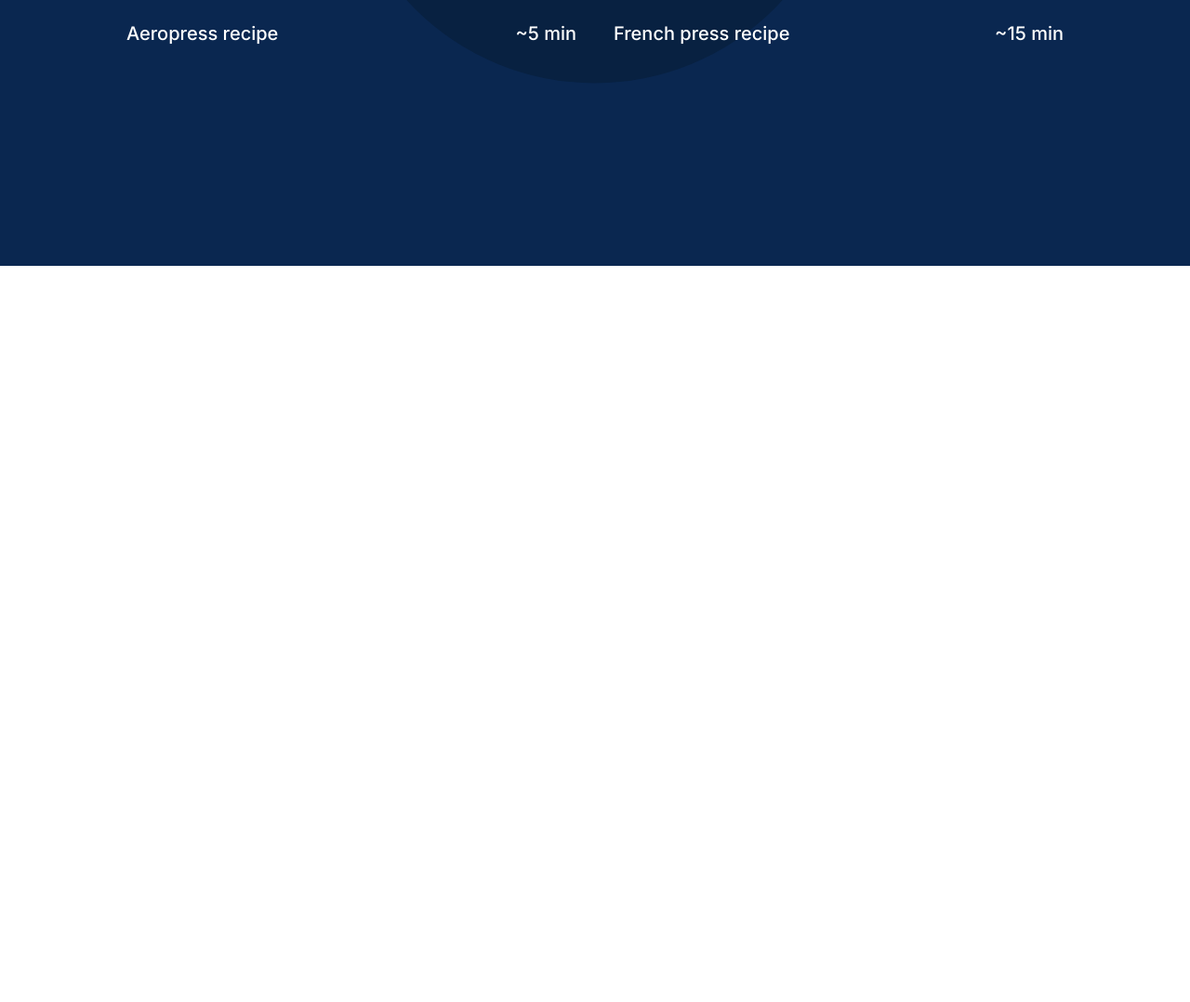
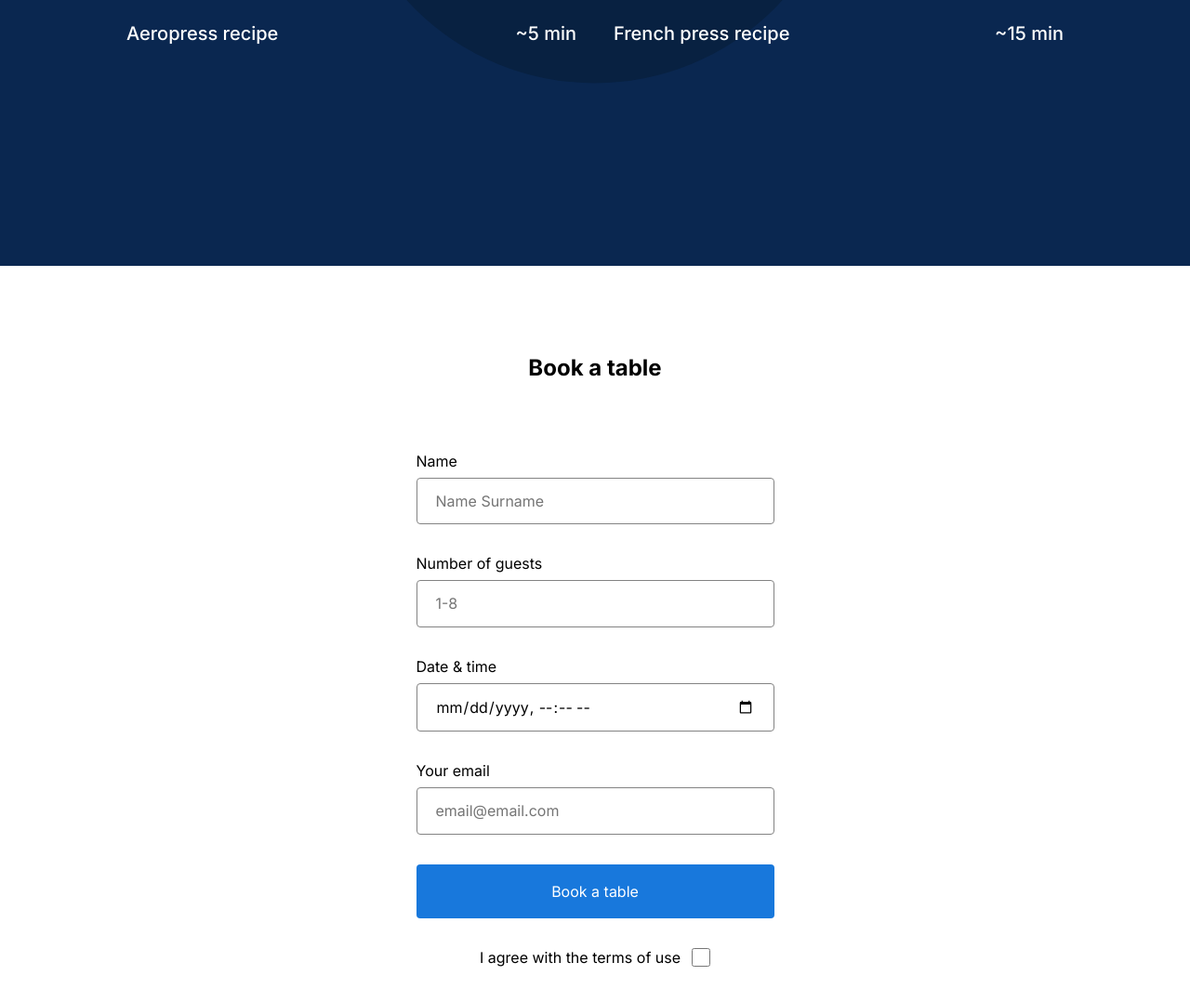
Before and after one commit to Keita430/se_project_coffeeshop, a plain HTML site: page index.html in a window 1280 px wide. Shown: the part 1466-2544 px from the top of the page at 93% size. Before the commit the page ends 1752 px from the top, so only its background shows below. Drawn offline with Linux system fonts and the light colour scheme.

Commit message:
form complete

```diff
--- a/index.html
+++ b/index.html
@@ -101,7 +101,66 @@
             </li>
           </ul>
         </section>
-        <section id="Book-a-Table" class="reservation"></section>
+        <section id="Book-a-Table" class="reservation">
+          <h2 class="reservation__title">Book a table</h2>
+          <form class="reservation__form form">
+            <fieldset class="form__fieldset">
+              <label for="name-input" class="form__label"
+                >Name
+                <input
+                  class="form__input"
+                  id="name-input"
+                  type="text"
+                  required
+                  placeholder="Name Surname"
+                />
+              </label>
+              <label for="guests" class="form__label"
+                >Number of guests
+                <input
+                  class="form__input"
+                  id="guests"
+                  type="number"
+                  min="1"
+                  max="8"
+                  required
+                  placeholder="1-8"
+                />
+              </label>
+              <label for="date-time" class="form__label"
+                >Date & time
+                <input
+                  class="form__input"
+                  id="date-time"
+                  type="datetime-local"
+                  required
+                />
+              </label>
+              <label for="email" class="form__label"
+                >Your email
+                <input
+                  class="form__input"
+                  id="email"
+                  type="email"
+                  required
+                  placeholder="email@email.com"
+                />
+              </label>
+            </fieldset>
+            <button class="form__button">Book a table</button>
+            <label
+              for="terms-of-use"
+              class="form__label form__label_type_checkbox"
+              >I agree with the terms of use
+              <input
+                class="form__checkbox"
+                id="terms-of-use"
+                type="checkbox"
+                required
+              />
+            </label>
+          </form>
+        </section>
         <section id="Menu" class="menu"></section>
         <section class="about"></section>
       </main>
--- a/pages/index.css
+++ b/pages/index.css
@@ -140,3 +140,63 @@
   height: 273px;
   width: 480px;
 }
+
+.reservation {
+  padding: 100px 0 120px;
+}
+
+.reservation__title {
+  margin: 0 0 80px;
+  text-align: center;
+}
+
+.reservation__form {
+  margin: 0 auto;
+}
+
+.form {
+  max-width: 385px;
+}
+
+.form__fieldset {
+  margin: 0;
+  padding: 0;
+  border: none;
+}
+
+.form__input {
+  display: block;
+  width: 100%;
+  padding: 15px 20px;
+  box-sizing: border-box;
+  margin: 8px 0 32px;
+  border: 1px solid #838383;
+  border-radius: 4px;
+}
+
+.form__button {
+  border-radius: 4px;
+  width: 100%;
+  border: none;
+  padding: 20px 0;
+  margin-bottom: 32px;
+  background-color: #1878dc;
+  color: #fff;
+  transition: 1s ease;
+}
+
+.form__button:hover {
+  background-color: #3f96f3;
+}
+
+.form__checkbox {
+  border-radius: 2px;
+  width: 20px;
+  height: 20px;
+}
+
+.form__label_type_checkbox {
+  display: flex;
+  gap: 12px;
+  justify-content: center;
+}
```
